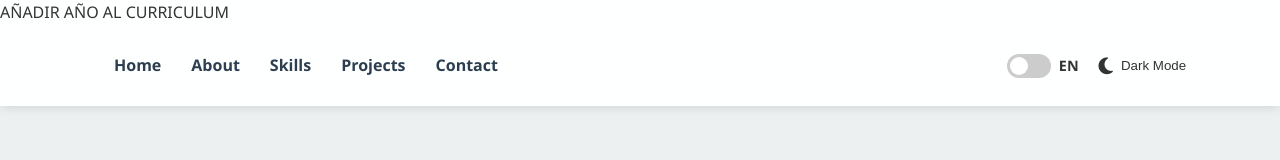
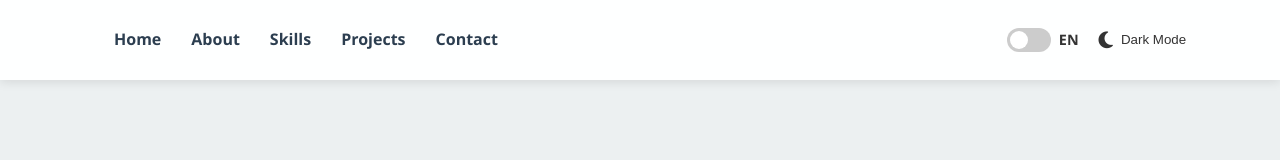
Before and after one commit to T800-M101/oh-my-portfolio, an Angular app: page / in a window 1280 px wide. Shown: the top 160 px of the page. Built offline with nearby package versions, Linux system fonts and the light colour scheme.

Commit message:
erase comment in the navbar

```diff
--- a/src/app/shared/header/header.component.html
+++ b/src/app/shared/header/header.component.html
@@ -1,5 +1,4 @@
 <header class="header-wrapper">
-  AÑADIR AÑO AL CURRICULUM
     <div class="container">
         <nav>
             <ul [ngClass]="{ 'active': menuOpen, 'dark': themeService.getIsDark() }">
```
